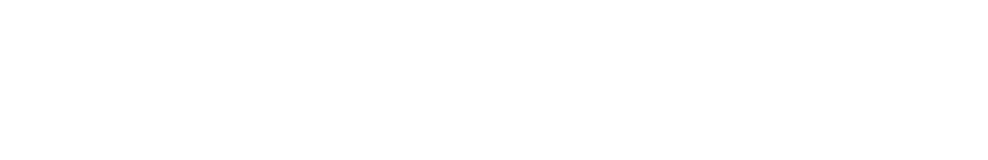
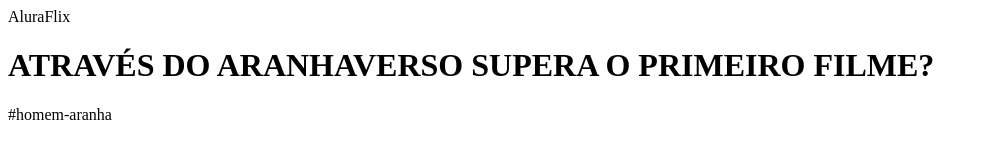
Before and after one commit to nuttsjvbf/ProjetoAluraFlix-1B, a plain HTML site: page index.html in a window 1280 px wide. Shown: the whole page, without its empty margins (0-988 px from the left). Drawn offline with Linux system fonts and the light colour scheme.

Commit message:
adiciona comandos header, h1 e p

```diff
--- a/index.html
+++ b/index.html
@@ -6,6 +6,9 @@
     <title>AluraFlix</title>
  </head>
  <body>
+    <header> AluraFlix </header>
+    <h1> ATRAVÉS DO ARANHAVERSO SUPERA O PRIMEIRO FILME? </h1>
+    <p> #homem-aranha </p>
 
- </body>
+</body>
  </html>
```
